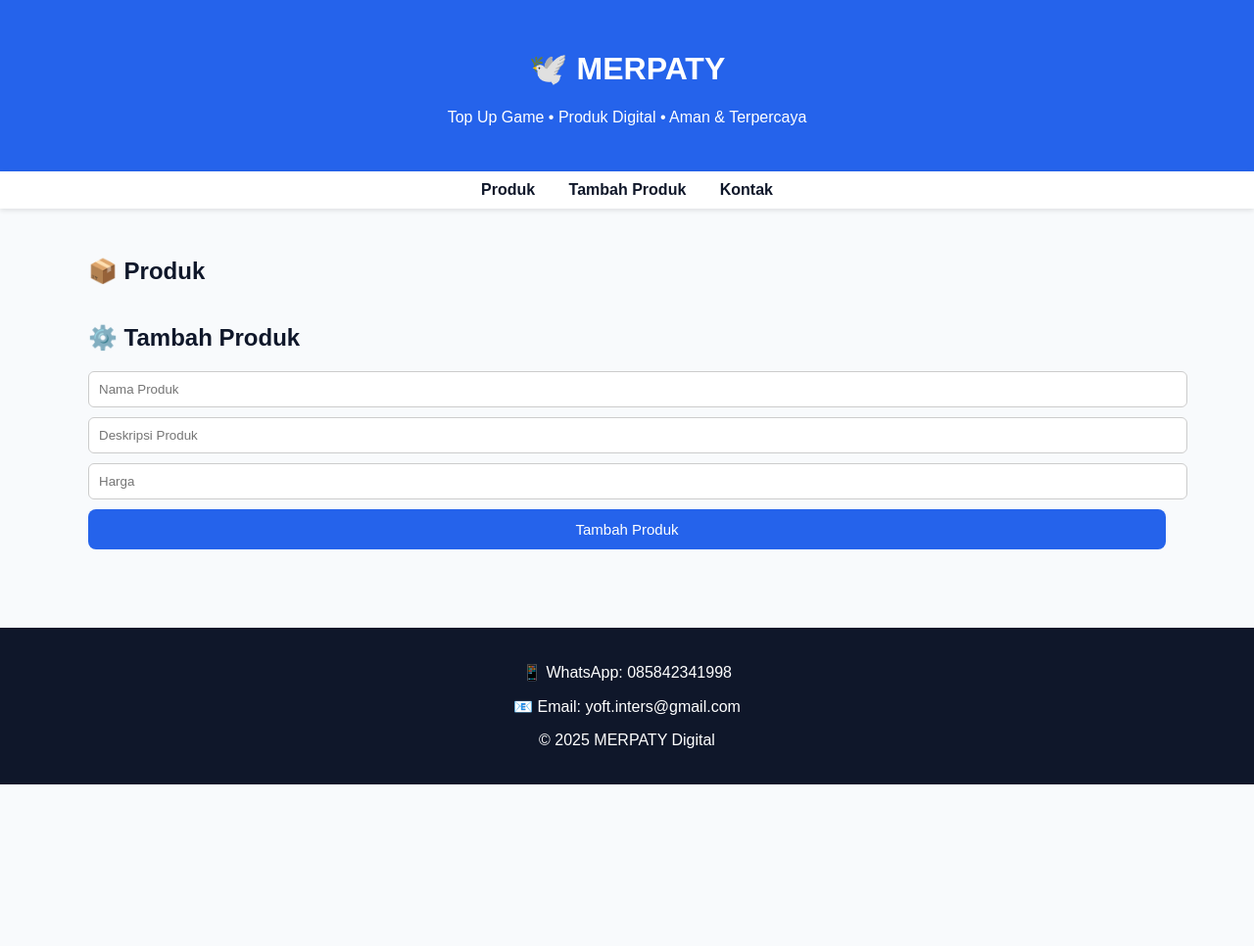
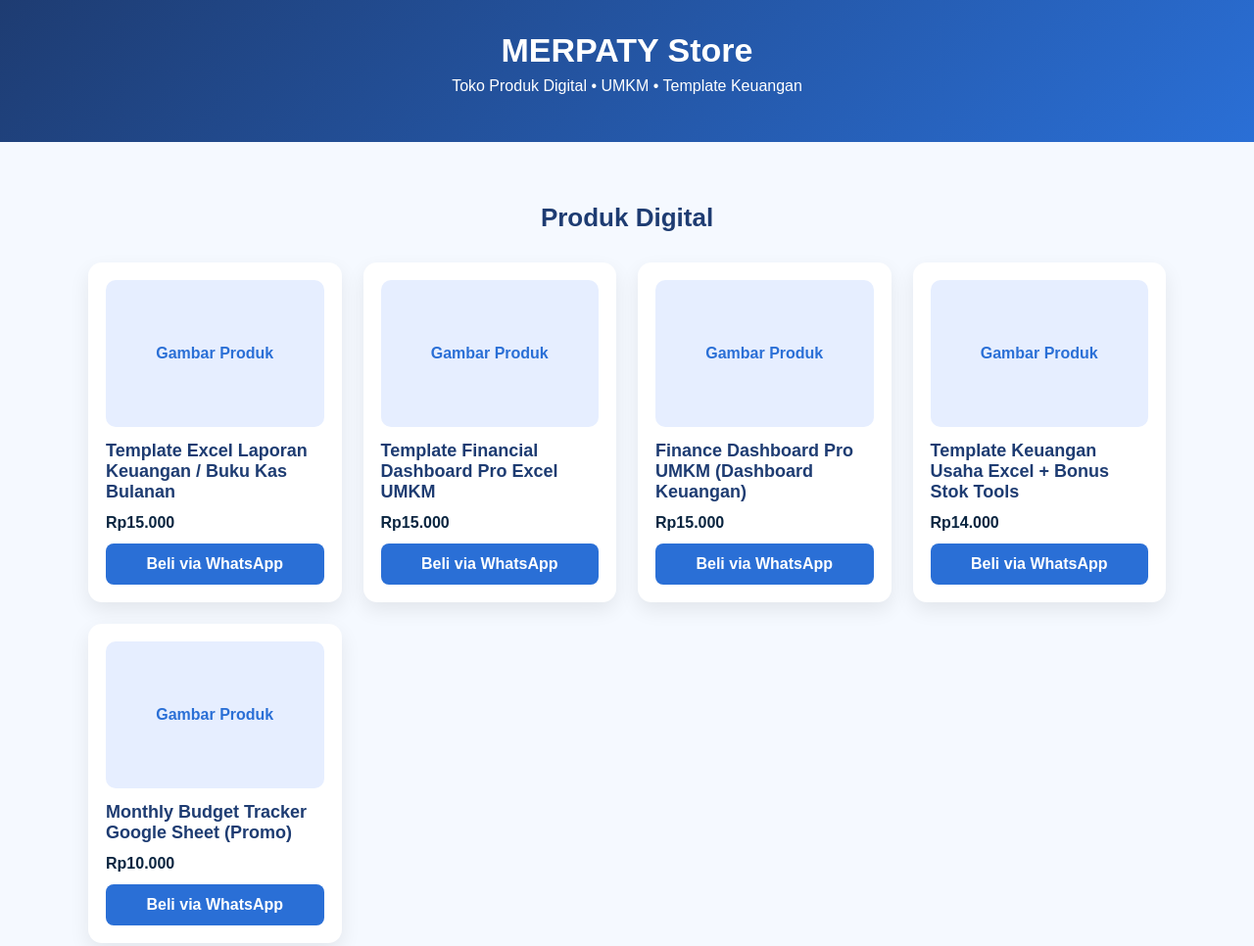
Before and after one commit to merpaty-store/merpaty-store.github.io, a plain HTML site: page index.html in a window 1280 px wide. Shown: the top 966 px of the page at 98% size. Before the commit the page ends 801 px from the top, so only its background shows below. Drawn offline with Linux system fonts and the light colour scheme.

Commit message:
Update index.html

```diff
--- a/index.html
+++ b/index.html
@@ -1,154 +1,92 @@
 <!DOCTYPE html>
 <html lang="id">
 <head>
-  <meta charset="UTF-8">
-  <meta name="viewport" content="width=device-width, initial-scale=1.0">
-  <title>MERPATY | Top Up & Produk Digital</title>
+  <meta charset="UTF-8" />
+  <meta name="viewport" content="width=device-width, initial-scale=1.0" />
+  <title>MERPATY Store – Produk Digital</title>
+  <meta name="description" content="MERPATY Store menjual produk digital UMKM: template keuangan, dashboard excel, dan tools bisnis." />
   <style>
-    :root {
-      --primary: #2563eb;
-      --dark: #0f172a;
-      --light: #f8fafc;
-      --card: #ffffff;
-    }
-    body {
-      margin: 0;
-      font-family: Arial, Helvetica, sans-serif;
-      background: var(--light);
-      color: var(--dark);
-    }
-    header {
-      background: var(--primary);
-      color: white;
-      padding: 30px 20px;
-      text-align: center;
-    }
-    nav {
-      background: white;
-      padding: 10px;
-      text-align: center;
-      box-shadow: 0 2px 5px rgba(0,0,0,.1);
-    }
-    nav a {
-      margin: 0 15px;
-      text-decoration: none;
-      color: var(--dark);
-      font-weight: bold;
-    }
-    .container {
-      max-width: 1100px;
-      margin: auto;
-      padding: 30px 20px;
-    }
-    .grid {
-      display: grid;
-      grid-template-columns: repeat(auto-fit, minmax(250px,1fr));
-      gap: 20px;
-    }
-    .card {
-      background: var(--card);
-      padding: 20px;
-      border-radius: 12px;
-      box-shadow: 0 8px 16px rgba(0,0,0,.08);
-    }
-    .price {
-      color: var(--primary);
-      font-weight: bold;
-      font-size: 18px;
-      margin: 10px 0;
-    }
-    button {
-      background: var(--primary);
-      color: white;
-      border: none;
-      padding: 12px;
-      width: 100%;
-      border-radius: 8px;
-      cursor: pointer;
-      font-size: 15px;
-    }
-    footer {
-      background: var(--dark);
-      color: white;
-      text-align: center;
-      padding: 20px;
-      margin-top: 50px;
-    }
-    input {
-      width: 100%;
-      padding: 10px;
-      margin-bottom: 10px;
-      border-radius: 6px;
-      border: 1px solid #ccc;
-    }
+    body {margin:0;font-family:Arial,Helvetica,sans-serif;background:#f5f9ff;color:#0a2540}
+    header {background:linear-gradient(135deg,#1e3c72,#2a6fd6);color:#fff;padding:32px 20px;text-align:center}
+    header h1{margin:0;font-size:34px}
+    header p{margin-top:8px}
+    section{padding:40px 20px;max-width:1100px;margin:auto}
+    .title{text-align:center;font-size:26px;color:#1e3c72;margin-bottom:30px}
+    .grid{display:grid;grid-template-columns:repeat(auto-fit,minmax(240px,1fr));gap:22px}
+    .card{background:#fff;border-radius:14px;box-shadow:0 8px 20px rgba(0,0,0,.08);padding:18px;display:flex;flex-direction:column}
+    .img{height:150px;border-radius:10px;background:#e6eeff;display:flex;align-items:center;justify-content:center;color:#2a6fd6;font-weight:bold}
+    .card h3{margin:14px 0 6px 0;color:#1e3c72;font-size:18px}
+    .price{font-weight:bold;margin:6px 0 12px 0}
+    .btn{margin-top:auto;text-align:center;padding:12px;border-radius:8px;background:#2a6fd6;color:#fff;text-decoration:none;font-weight:bold}
+    .btn:hover{background:#1e3c72}
+    footer{background:#1e3c72;color:#fff;text-align:center;padding:26px 16px}
+    footer a{color:#cfe3ff;text-decoration:none;font-weight:bold}
   </style>
 </head>
 <body>
 
 <header>
-  <h1>🕊️ MERPATY</h1>
-  <p>Top Up Game • Produk Digital • Aman & Terpercaya</p>
+  <h1>MERPATY Store</h1>
+  <p>Toko Produk Digital • UMKM • Template Keuangan</p>
 </header>
 
-<nav>
-  <a href="#produk">Produk</a>
-  <a href="#admin">Tambah Produk</a>
-  <a href="#kontak">Kontak</a>
-</nav>
+<section>
+  <h2 class="title">Produk Digital</h2>
+  <div class="grid">
 
-<div class="container">
-  <h2 id="produk">📦 Produk</h2>
-  <div class="grid" id="productList"></div>
+    <div class="card">
+      <div class="img">Gambar Produk</div>
+      <h3>Template Excel Laporan Keuangan / Buku Kas Bulanan</h3>
+      <div class="price">Rp15.000</div>
+      <a class="btn" href="https://wa.me/6285842341998?text=Halo%20MERPATY,%20saya%20ingin%20membeli%20Template%20Excel%20Laporan%20Keuangan">Beli via WhatsApp</a>
+    </div>
 
-  <h2 id="admin">⚙️ Tambah Produk</h2>
-  <input id="name" placeholder="Nama Produk">
-  <input id="desc" placeholder="Deskripsi Produk">
-  <input id="price" type="number" placeholder="Harga">
-  <button onclick="addProduct()">Tambah Produk</button>
-</div>
+    <div class="card">
+      <div class="img">Gambar Produk</div>
+      <h3>Template Financial Dashboard Pro Excel UMKM</h3>
+      <div class="price">Rp15.000</div>
+      <a class="btn" href="https://wa.me/6285842341998?text=Halo%20MERPATY,%20saya%20ingin%20membeli%20Template%20Financial%20Dashboard%20Pro">Beli via WhatsApp</a>
+    </div>
 
-<footer id="kontak">
-  <p>📱 WhatsApp: 085842341998</p>
-  <p>📧 Email: yoft.inters@gmail.com</p>
-  <p>© 2025 MERPATY Digital</p>
+    <div class="card">
+      <div class="img">Gambar Produk</div>
+      <h3>Finance Dashboard Pro UMKM (Dashboard Keuangan)</h3>
+      <div class="price">Rp15.000</div>
+      <a class="btn" href="https://wa.me/6285842341998?text=Halo%20MERPATY,%20saya%20ingin%20membeli%20Finance%20Dashboard%20Pro%20UMKM">Beli via WhatsApp</a>
+    </div>
+
+    <div class="card">
+      <div class="img">Gambar Produk</div>
+      <h3>Template Keuangan Usaha Excel + Bonus Stok Tools</h3>
+      <div class="price">Rp14.000</div>
+      <a class="btn" href="https://wa.me/6285842341998?text=Halo%20MERPATY,%20saya%20ingin%20membeli%20Template%20Keuangan%20Usaha">Beli via WhatsApp</a>
+    </div>
+
+    <div class="card">
+      <div class="img">Gambar Produk</div>
+      <h3>Monthly Budget Tracker Google Sheet (Promo)</h3>
+      <div class="price">Rp10.000</div>
+      <a class="btn" href="https://wa.me/6285842341998?text=Halo%20MERPATY,%20saya%20ingin%20membeli%20Monthly%20Budget%20Tracker">Beli via WhatsApp</a>
+    </div>
+
+  </div>
+</section>
+
+<section style="background:#eef4ff">
+  <h2 class="title">Cara Order</h2>
+  <div class="grid">
+    <div class="card">1️⃣ Pilih produk digital</div>
+    <div class="card">2️⃣ Klik beli via WhatsApp</div>
+    <div class="card">3️⃣ Bayar via QRIS</div>
+    <div class="card">4️⃣ File dikirim setelah pembayaran</div>
+  </div>
+</section>
+
+<footer>
+  <p>© 2025 <strong>MERPATY Store</strong></p>
+  <p>WhatsApp: 0858‑4234‑1998 | Email: yoft.inters@gmail.com</p>
+  <p><a href="https://wa.me/6285842341998">Hubungi WhatsApp</a></p>
 </footer>
-
-<script>
-  let products = JSON.parse(localStorage.getItem('products')) || [];
-
-  function render() {
-    const list = document.getElementById('productList');
-    list.innerHTML = '';
-    products.forEach(p => {
-      list.innerHTML += `
-        <div class="card">
-          <h3>${p.name}</h3>
-          <p>${p.desc}</p>
-          <div class="price">Rp ${p.price.toLocaleString('id-ID')}</div>
-          <button onclick="order('${p.name}')">Beli via WhatsApp</button>
-        </div>`;
-    });
-  }
-
-  function addProduct() {
-    const name = document.getElementById('name').value;
-    const desc = document.getElementById('desc').value;
-    const price = parseInt(document.getElementById('price').value);
-    if (!name || !price) return alert('Lengkapi data produk');
-    products.push({ name, desc, price });
-    localStorage.setItem('products', JSON.stringify(products));
-    render();
-    document.getElementById('name').value='';
-    document.getElementById('desc').value='';
-    document.getElementById('price').value='';
-  }
-
-  function order(product) {
-    window.open(`https://wa.me/6285842341998?text=Saya%20ingin%20membeli%20${product}`);
-  }
-
-  render();
-</script>
 
 </body>
 </html>
```
